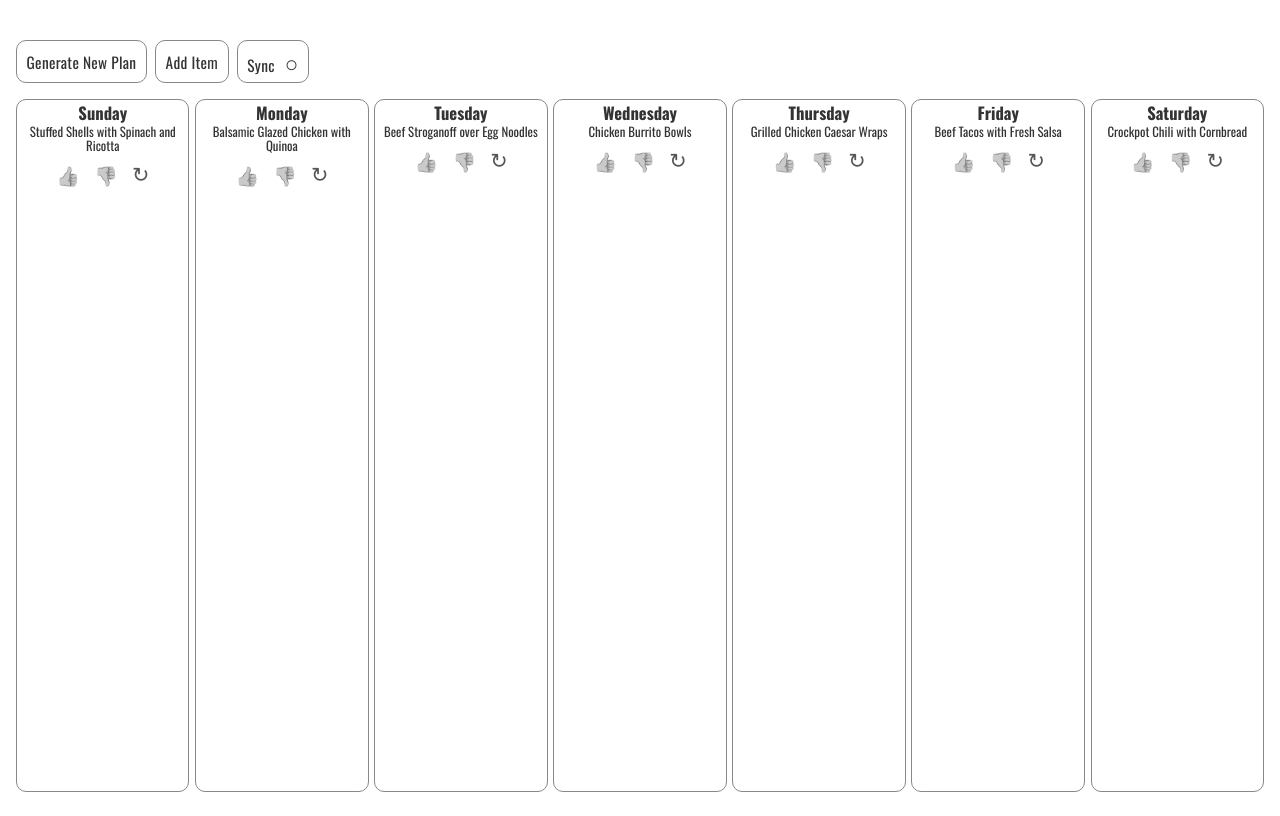
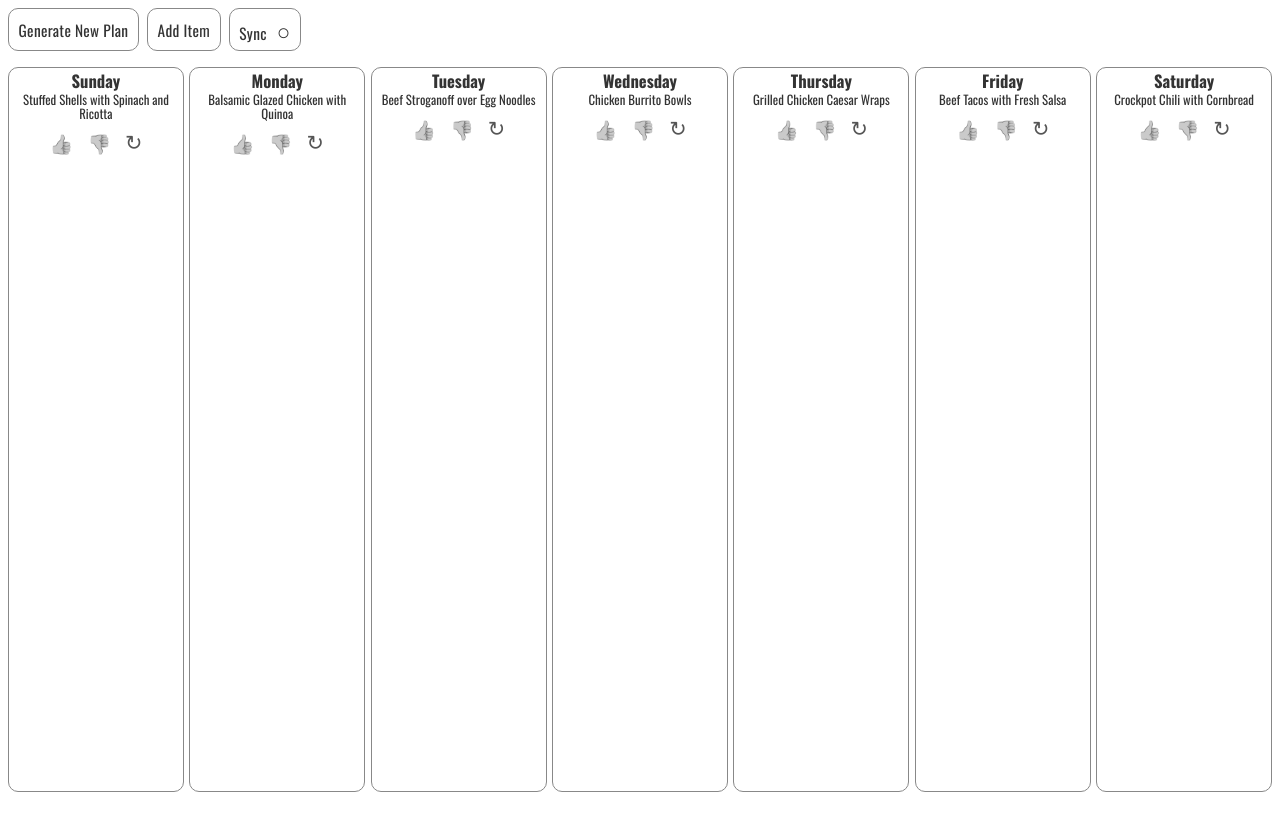
Before and after one commit to festaman/Dakplanner2, a plain HTML site: page index.html in a window 1280 px wide. Drawn offline with nearby package versions, Linux system fonts and the light colour scheme; no server answers.

Commit message:
Update index.html

```diff
--- a/index.html
+++ b/index.html
@@ -30,8 +30,8 @@ OPTIONAL CLOUD SYNC (Supabase REST):
   <title>Family Dinner Planner</title>
   <link href="https://fonts.googleapis.com/css2?family=Oswald:wght@400;500;700&display=swap" rel="stylesheet">
   <style>
-    html, body { font-family: 'Oswald', sans-serif; margin: 0; padding: 0; width: 100%; height: 100%; background: transparent; color: #333333; display: flex; justify-content: center; }
-    main { display: flex; flex-direction: column; padding: 1.5rem 1rem; width: 100%;  height: 100%; box-sizing: border-box; margin: 1rem auto; }
+    html, body { font-family: 'Oswald', sans-serif; margin: 0; padding: 0; width: 100%; height: 100%; background: transparent; color: #333333; display: flex; justify-content: center; align-items: stretch; overflow: hidden; }
+    main { display: flex; flex-direction: column; padding: 0.5rem; width: 100%; height: 100%; box-sizing: border-box; margin: 0; overflow: hidden; }
     .controls { display: flex; justify-content: flex-start; flex-wrap: wrap; margin-bottom: 1rem; gap: .5rem; }
     .btn { background: rgba(255,255,255,0.08); color: #333333; border: 1px solid #888888; border-radius: 10px; padding: 0.25rem 0.6rem; cursor: pointer; font-family: 'Oswald', sans-serif; font-size: clamp(0.9rem, 1.2vw, 1.3rem); letter-spacing: .3px; box-shadow: inset 0 0 0 1px rgba(255,255,255,0.25); backdrop-filter: saturate(120%) blur(2px); transition: transform .06s ease, background .2s ease, border-color .2s ease, box-shadow .2s ease; }
     .btn:hover { background: rgba(0,0,0,0.06); border-color: #666666; box-shadow: inset 0 0 0 1px rgba(255,255,255,0.35); }
```
